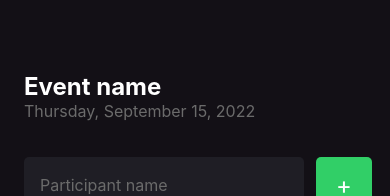
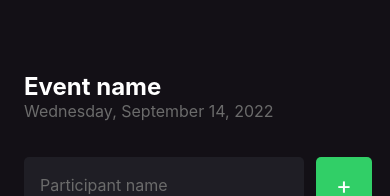
Before and after one commit to castrosuellenx/imHere, a React Native app: screen / in a window 390 px wide. Shown: the top 196 px of the page. Built offline with nearby package versions, Linux system fonts and the light colour scheme.

Commit message:
added formattedDate

```diff
--- a/src/screens/Home/index.tsx
+++ b/src/screens/Home/index.tsx
@@ -7,13 +7,16 @@ import {
   FlatList,
   Alert,
 } from 'react-native';
+import {format} from 'date-fns';
 
+import {Participant} from '../../components/Participant';
 import {styles} from './styles';
-import {Participant} from '../../components/Participant';
 
 export default function Home() {
   const [participants, setParticipants] = useState<string[]>([]);
   const [participantName, setParticipantName] = useState('');
+
+  const formattedDate = format(new Date(), 'EEEE, LLLL d, yyyy');
 
   function handleParticipantAdd() {
     if (participants.includes(participantName)) {
@@ -47,7 +50,7 @@ export default function Home() {
   return (
     <View style={styles.container}>
       <Text style={styles.eventName}>Event name</Text>
-      <Text style={styles.eventDate}>Thursday, September 15, 2022</Text>
+      <Text style={styles.eventDate}>{formattedDate}</Text>
 
       <View style={styles.form}>
         <TextInput
```
